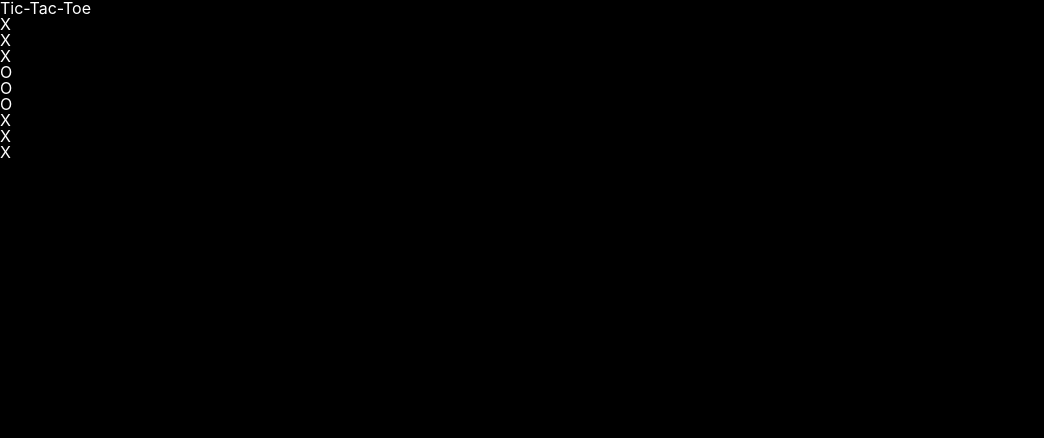
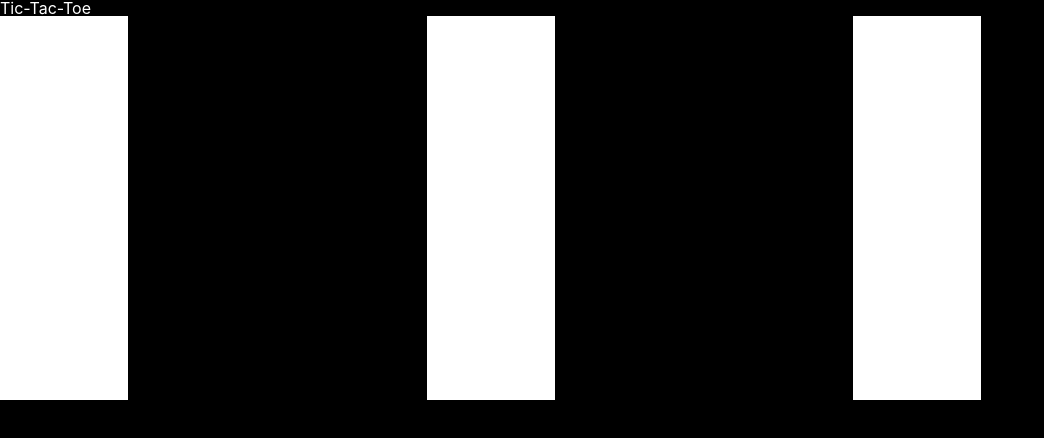
Before and after one commit to mengxihe/Tic-Tac-Toe, a plain HTML site: page index.html in a window 1280 px wide. Shown: the whole page, without its empty margins (0-1044 px from the left). Drawn offline with Linux system fonts and the light colour scheme.

Commit message:
build grid

```diff
--- a/index.html
+++ b/index.html
@@ -14,7 +14,7 @@
     </div>
     <div class="container">
         <div class="board" id="board">
-            <canvas id="canvas" width="300px" height="300px"></canvas>
+
         </div>
     </div>
 </body>
--- a/script.js
+++ b/script.js
@@ -1,34 +1,53 @@
 console.log('Hi')
+
 
 const GameBoard = (() => {
     const row = 3;
     const col = 3;
-    const vacant = "white";
-    const sq = 100;
-    const gameboard = ["X", "X", "X", "O", "O", "O", "X", "X", "X"]
-    const render = (board) => {
-        nHTML = '';
-        board.forEach(item => nHTML += '<li>' + item +'<li>');
-        const display = document.getElementById("board").innerHTML = '<ul>' + nHTML + '</ul>';
-        return display;
+    // const gameboard = ["X", "X", "X", "O", "O", "O", "X", "X", "X"];
+
+    const boardDiv = document.getElementById("board");
+    // const render = (board) => {
+    //     nHTML = '';
+    //     board.forEach(item => nHTML += '<li>' + item +'<li>');
+    //     const display = boardDiv.innerHTML = '<ul>' + nHTML + '</ul>';
+    //     return display;
+    // }
+    // output = render(gameboard)
+
+    const buildGrid = () => {
+        boardDiv.style.display = "grid";
+        boardDiv.style.gridTemplateColumns = `repeat(${col}, 1fr)`;
+        boardDiv.style.gridTemplateRows = `repeat(${row}, 1fr)`;
+        for (let i = 0; i< row*col; i++) {
+            let square = document.createElement('div');
+            square.classList.add('square');
+            // square.addEventListener ('click', handleClick);
+            square.style = "background-color: white; width: 8rem; height: 8rem;";
+            boardDiv.appendChild(square);
+        }
     }
-    output = render(gameboard)
-    const buildGrid = () => {
 
+    const handleClick = (e) => {
+        e.target.style.backgroundColor = "red";
     }
     return {
-        output,
+        // output,
+        buildGrid,
     };
 })();
+
+
+const Player = () => {
+
+}
+
+
 
 const displayController = (() => {
 
 })();
 
-const Player1 = () => {
 
-}
 
-const Player2 = () => {
-
-}
+GameBoard.buildGrid();
```
Also changed, not shown: style.css (line endings or trailing spaces).
